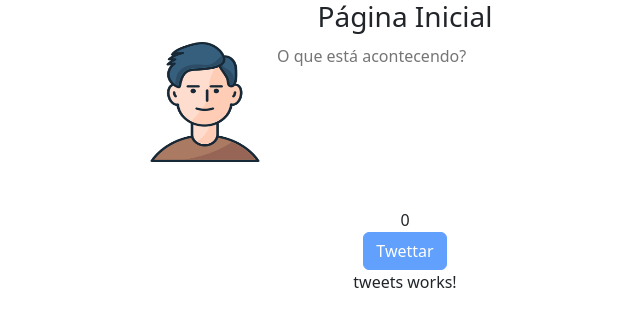
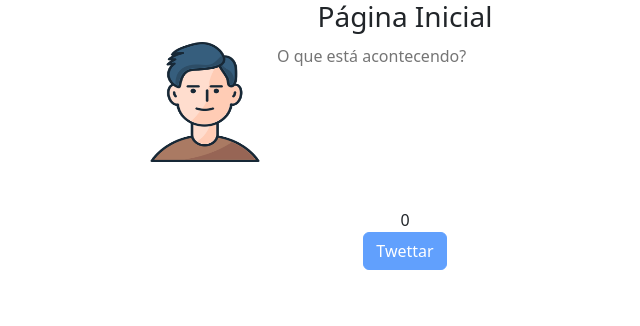
Before and after one commit to GuiLima2304/deck-challenge, an Angular app: page / in a window 1280 px wide. Shown: the top 326 px of the page, without its empty margins (235-875 px from the left). Built offline with nearby package versions, Linux system fonts and the light colour scheme.

Commit message:
add strings in array worked

```diff
--- a/src/app/feed/components/new-tweet/new-tweet.component.html
+++ b/src/app/feed/components/new-tweet/new-tweet.component.html
@@ -18,7 +18,10 @@
   <div class="create-tweet">
    <label>{{ tweet.length }}</label>
     <div class="buttons">
-      <button type="button" class="btn btn-primary" [disabled]="tweet === ''">Twettar</button>
+      <button type="button"
+      class="btn btn-primary"
+      [disabled]="tweet === ''"
+      (click)="saveTweet()">Twettar</button>
     </div>
   </div>
 </div>
--- a/src/app/feed/components/new-tweet/new-tweet.component.ts
+++ b/src/app/feed/components/new-tweet/new-tweet.component.ts
@@ -1,4 +1,4 @@
-import { Component } from '@angular/core';
+import { Component, EventEmitter, Output } from '@angular/core';
 
 @Component({
   selector: 'new-tweet',
@@ -7,8 +7,14 @@ import { Component } from '@angular/core';
 })
 export class NewTweetComponent {
   public tweet: string;
+  @Output() emitter: EventEmitter<string> = new EventEmitter<string>();
 
   constructor() {
     this.tweet = '';
   }
+
+  public saveTweet() {
+    this.emitter.emit(this.tweet);
+    this.tweet = '';
+  }
 }
--- a/src/app/feed/components/tweets/tweets.component.html
+++ b/src/app/feed/components/tweets/tweets.component.html
@@ -1 +1,5 @@
-<p>tweets works!</p>
+<div class="container">
+  <div class="listTweets" *ngFor="let item of listTweets">
+    {{ item }}
+  </div>
+</div>
--- a/src/app/feed/components/tweets/tweets.component.ts
+++ b/src/app/feed/components/tweets/tweets.component.ts
@@ -1,4 +1,4 @@
-import { Component } from '@angular/core';
+import { ChangeDetectorRef, Component, Input, SimpleChanges } from '@angular/core';
 
 @Component({
   selector: 'tweets',
@@ -6,5 +6,17 @@ import { Component } from '@angular/core';
   styleUrls: ['./tweets.component.css']
 })
 export class TweetsComponent {
+  @Input() tweetSaved: string = '';
+  public listTweets: Array<string> = [];
 
+  constructor(private ref: ChangeDetectorRef) {
+
+  }
+
+  ngOnChanges(changes: SimpleChanges): void {
+    if(changes['tweetSaved'].currentValue && changes['tweetSaved'].currentValue) {
+         this.listTweets.push(this.tweetSaved);
+         this.tweetSaved = '';
+    }
+  }
 }
--- a/src/app/feed/feed.component.html
+++ b/src/app/feed/feed.component.html
@@ -1,4 +1,4 @@
 <div class="container text-center">
-  <new-tweet></new-tweet>
-  <tweets></tweets>
+  <new-tweet (emitter)="receiveTweet($event)"></new-tweet>
+  <tweets [tweetSaved]="tweetPosted"></tweets>
 </div>
--- a/src/app/feed/feed.component.ts
+++ b/src/app/feed/feed.component.ts
@@ -6,5 +6,13 @@ import { Component } from '@angular/core';
   styleUrls: ['./feed.component.css']
 })
 export class FeedComponent {
+  public tweetPosted: string;
 
+  constructor() {
+    this.tweetPosted = '';
+  }
+
+  public receiveTweet(tweet: string) {
+    this.tweetPosted = tweet;
+  }
 }
```
